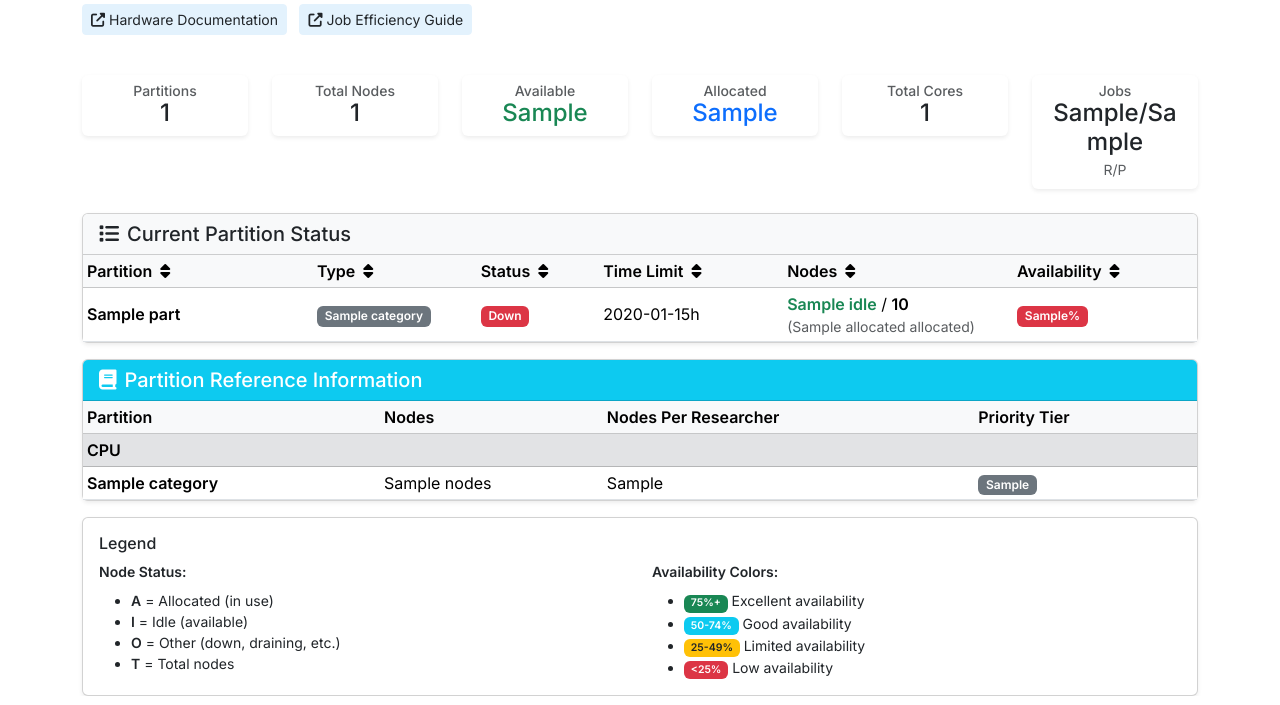
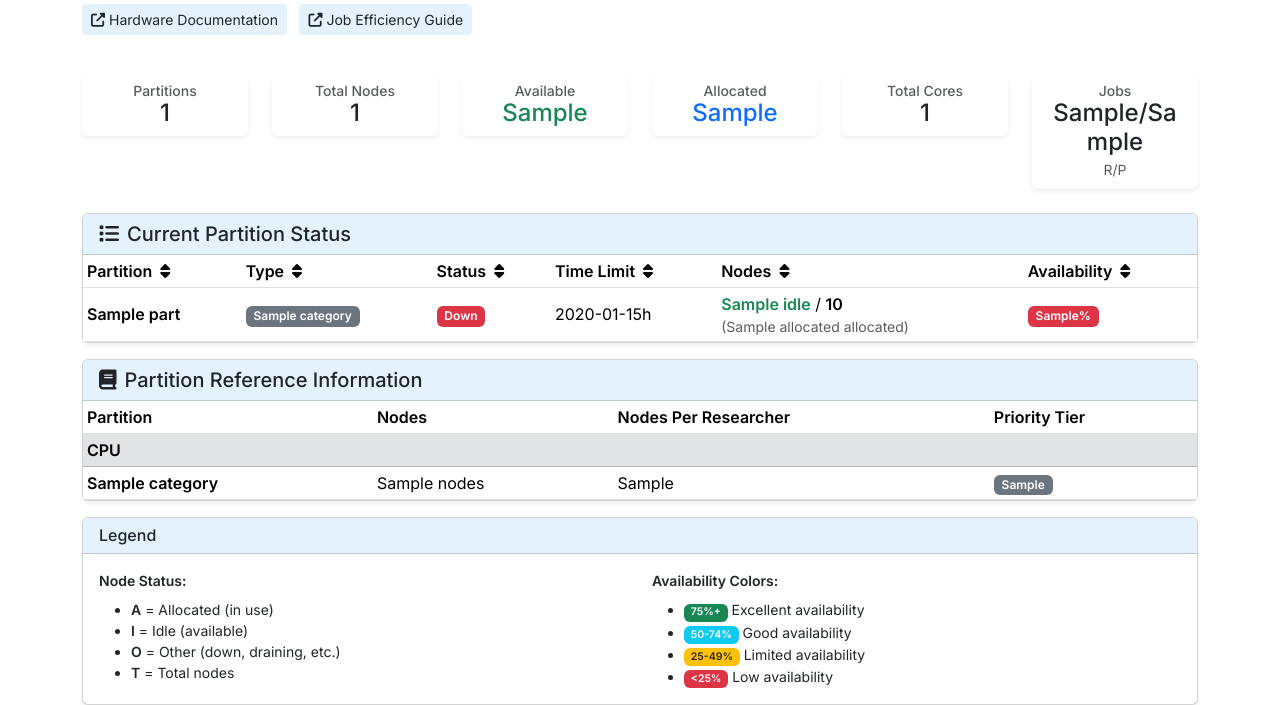
Before and after one commit to sdhutchins/ood-hpc-dash, a Flask app: template templates/jobs.html in a window 1280 px wide. Shown: the part 175-880 px from the top of the page. Run offline with Flask 3, Linux system fonts and the light colour scheme; the template is opened without the code that fills it: most values are stand-ins (such as "Sample title", 1, 10 or a date in 2020); some libraries are stand-ins or nearby versions.

Commit message:
Cosmetic fixes.

```diff
--- a/templates/index.html
+++ b/templates/index.html
@@ -13,7 +13,7 @@
 <div class="row mb-4">
   <div class="col">
     <div class="card shadow-sm">
-      <div class="card-header bg-primary text-white">
+      <div class="card-header" style="background-color: var(--theme-bg-color);">
         <h5 class="mb-0"><i class="fas fa-hdd me-2"></i>Disk Quota for {{ username }}</h5>
       </div>
       <div class="card-body">
--- a/templates/jobs.html
+++ b/templates/jobs.html
@@ -9,10 +9,10 @@
             Monitor cluster resources and partition availability. Use this information to choose the best partition for your job submission.
         </p>
         <div class="mb-3">
-            <a href="https://docs.rc.uab.edu/cheaha/hardware/" target="_blank" class="btn btn-primary btn-sm me-2">
+            <a href="https://docs.rc.uab.edu/cheaha/hardware/" target="_blank" class="btn btn-sm me-2" style="background-color: var(--theme-bg-color); border-color: var(--theme-bg-color); color: var(--theme-text-color);">
                 <i class="fas fa-external-link-alt me-1"></i>Hardware Documentation
             </a>
-            <a href="https://docs.rc.uab.edu/cheaha/job_efficiency/" target="_blank" class="btn btn-primary btn-sm">
+            <a href="https://docs.rc.uab.edu/cheaha/job_efficiency/" target="_blank" class="btn btn-sm" style="background-color: var(--theme-bg-color); border-color: var(--theme-bg-color); color: var(--theme-text-color);">
                 <i class="fas fa-external-link-alt me-1"></i>Job Efficiency Guide
             </a>
         </div>
@@ -85,41 +85,41 @@
 
     {# Current Partition Status Table (sortable) #}
     <div class="card shadow-sm mb-3">
-        <div class="card-header bg-light">
+        <div class="card-header" style="background-color: var(--theme-bg-color);">
             <h5 class="mb-0"><i class="fas fa-list me-2"></i>Current Partition Status</h5>
         </div>
         <div class="card-body p-0">
             <div class="table-responsive">
                 <table class="table table-hover table-sm align-middle mb-0" id="partitionsTable">
-                    <thead class="table-light">
+                    <thead style="background-color: var(--theme-bg-color);">
                         <tr>
-                            <th style="width: 15%; cursor: pointer;" onclick="sortTable(0)">
+                            <th style="cursor: pointer;" onclick="sortTable(0)">
                                 Partition <i class="fas fa-sort ms-1"></i>
                             </th>
-                            <th style="width: 10%; cursor: pointer;" onclick="sortTable(1)">
+                            <th style="cursor: pointer;" onclick="sortTable(1)">
                                 Type <i class="fas fa-sort ms-1"></i>
                             </th>
-                            <th style="width: 8%; cursor: pointer;" onclick="sortTable(2)">
+                            <th style="cursor: pointer;" onclick="sortTable(2)">
                                 Status <i class="fas fa-sort ms-1"></i>
                             </th>
-                            <th style="width: 12%; cursor: pointer;" onclick="sortTable(3)">
+                            <th style="cursor: pointer;" onclick="sortTable(3)">
                                 Time Limit <i class="fas fa-sort ms-1"></i>
                             </th>
-                            <th style="width: 15%; cursor: pointer;" onclick="sortTable(4)">
+                            <th style="cursor: pointer;" onclick="sortTable(4)">
                                 Nodes <i class="fas fa-sort ms-1"></i>
                             </th>
-                            <th style="width: 12%; cursor: pointer;" onclick="sortTable(5)">
+                            <th style="cursor: pointer;" onclick="sortTable(5)">
                                 Availability <i class="fas fa-sort ms-1"></i>
                             </th>
                         </tr>
                     </thead>
                     <tbody>
                         {% for part in partitions %}
-                        <tr {% if part.availability_pct >= 50 %}class="table-success"{% elif part.availability_pct >= 25 %}class="table-warning"{% endif %}>
+                        <tr>
                             <td>
                                 <strong>{{ part.name }}</strong>
                                 {% if part.name[-1] == '*' %}
-                                    <span class="badge bg-info ms-1" title="Default partition">Default</span>
+                                    <span class="badge bg-secondary ms-1" title="Default partition">Default</span>
                                 {% endif %}
                             </td>
                             <td>
@@ -146,12 +146,12 @@
                                     {% set days = time_parts[0]|int %}
                                     {% set hours_part = time_parts[1].split(':')[0]|int %}
                                     {% if days > 0 %}
-                                        <span title="{{ part.timelimit }}">{{ days }}d{% if hours_part > 0 %}{{ hours_part }}h{% endif %}</span>
+                                        {{ days }}d{% if hours_part > 0 %}{{ hours_part }}h{% endif %}
                                     {% else %}
-                                        <span title="{{ part.timelimit }}">{{ hours_part }}h</span>
+                                        {{ hours_part }}h
                                     {% endif %}
                                 {% else %}
-                                    <span title="{{ part.timelimit }}">{{ part.timelimit.split(':')[0] }}h</span>
+                                    {{ part.timelimit.split(':')[0] }}h
                                 {% endif %}
                             </td>
                             <td>
@@ -180,18 +180,18 @@
     {# Partition Reference Table #}
     {% if partition_reference %}
     <div class="card shadow-sm mb-3">
-        <div class="card-header bg-info text-white">
+        <div class="card-header" style="background-color: var(--theme-bg-color);">
             <h5 class="mb-0"><i class="fas fa-book me-2"></i>Partition Reference Information</h5>
         </div>
         <div class="card-body p-0">
             <div class="table-responsive">
                 <table class="table table-hover table-sm align-middle mb-0">
-                    <thead class="table-light">
+                    <thead style="background-color: var(--theme-bg-color);">
                         <tr>
-                            <th style="width: 20%;">Partition</th>
-                            <th style="width: 15%;">Nodes</th>
-                            <th style="width: 25%;">Nodes Per Researcher</th>
-                            <th style="width: 15%;">Priority Tier</th>
+                            <th>Partition</th>
+                            <th>Nodes</th>
+                            <th>Nodes Per Researcher</th>
+                            <th>Priority Tier</th>
                         </tr>
                     </thead>
                     <tbody>
@@ -225,8 +225,10 @@
 
     {# Legend #}
     <div class="card shadow-sm">
+        <div class="card-header" style="background-color: var(--theme-bg-color);">
+            <h6 class="mb-0">Legend</h6>
+        </div>
         <div class="card-body">
-            <h6 class="card-title">Legend</h6>
             <div class="row">
                 <div class="col-md-6">
                     <p class="small mb-2"><strong>Node Status:</strong></p>
--- a/templates/settings.html
+++ b/templates/settings.html
@@ -45,7 +45,7 @@
     </div>
   </div>
 
-  <button type="submit" class="btn btn-primary px-4 py-2" style="border-radius: 6px;">Save</button>
+  <button type="submit" class="btn px-4 py-2" style="border-radius: 6px; background-color: var(--theme-bg-color); border-color: var(--theme-bg-color); color: var(--theme-text-color);">Save</button>
 
 </form>
 
```
Also changed, not shown: templates/envs.html (+7 -5 lines), templates/modules.html (+16 -9 lines).
